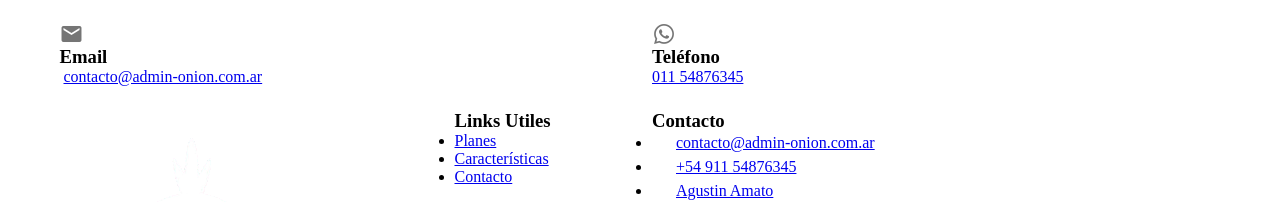
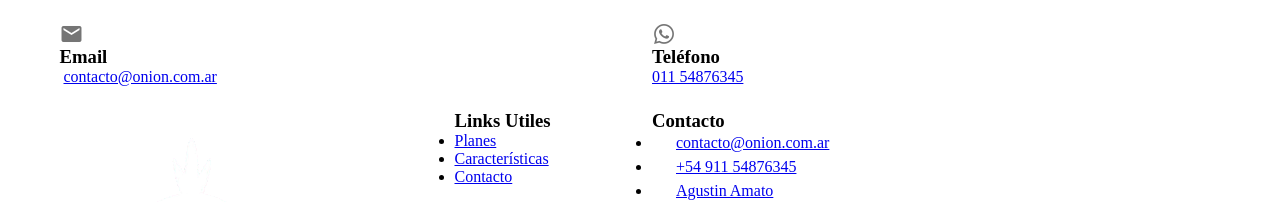
Before and after one commit to agustinfranc/onion-frontend, a Nuxt app: page / in a window 1280 px wide. Shown: the part 3463-3665 px from the top of the page. Built offline with nearby package versions, Linux system fonts and the light colour scheme.

Commit message:
move to onion from admin-onion

```diff
--- a/pages/_commerce/index.vue
+++ b/pages/_commerce/index.vue
@@ -163,7 +163,7 @@ export default {
   async asyncData({ $axios, store, params, payload }) {
     switch (params.commerce) {
       case 'newharbor':
-        location.href = 'https://www.newharbor.admin-onion.com.ar'
+        location.href = 'https://www.newharbor.onion.com.ar'
         break
       default:
     }
--- a/pages/index.vue
+++ b/pages/index.vue
@@ -387,10 +387,10 @@
                 <div class="media-body">
                   <h3>Email</h3>
                   <a
-                    href="mailto:contacto@admin-onion.com.ar"
+                    href="mailto:contacto@onion.com.ar"
                     class="genric-btn info-border radius d-block d-md-inline-block"
                     style="margin-top: 10px; padding: 0 4px;"
-                  >contacto@admin-onion.com.ar</a>
+                  >contacto@onion.com.ar</a>
                 </div>
               </div>
             </div>
@@ -468,7 +468,7 @@
                 <ul>
                   <li>
                     <v-icon dark color="white" class="mx-1" size="24px">mdi-email</v-icon>
-                    <a href="mailto:contacto@admin-onion.com.ar">contacto@admin-onion.com.ar</a>
+                    <a href="mailto:contacto@onion.com.ar">contacto@onion.com.ar</a>
                   </li>
                   <li>
                     <v-icon dark color="white" class="mx-1" size="24px">mdi-whatsapp</v-icon>
```
